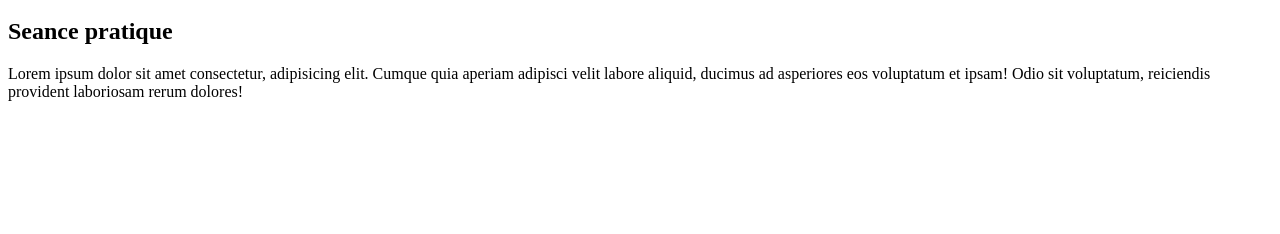
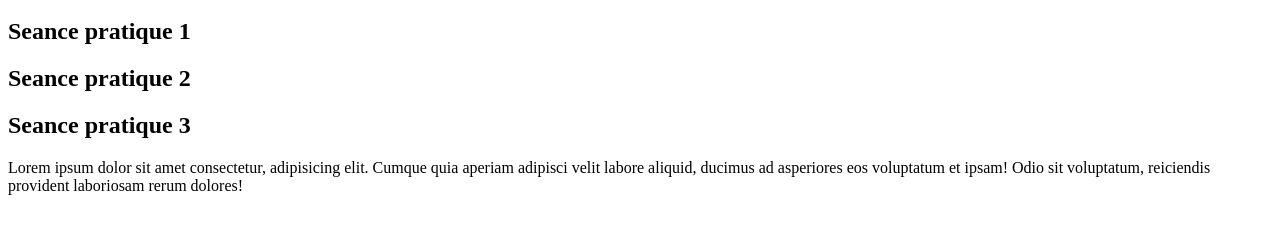
Before and after one commit to elietmsoft/seance, a plain HTML site: page index.html in a window 1280 px wide. Shown: the part 48-282 px from the top of the page. Drawn offline with Linux system fonts and the light colour scheme.

Commit message:
ajout h2

```diff
--- a/index.html
+++ b/index.html
@@ -8,7 +8,9 @@
 </head>
 <body>
     <h1>GIT GITHUB</h1>
-    <h2>Seance pratique</h2>
+    <h2>Seance pratique 1</h2>
+    <h2>Seance pratique 2</h2>
+    <h2>Seance pratique 3</h2>
     <p>Lorem ipsum dolor sit amet consectetur, adipisicing elit. Cumque quia aperiam adipisci velit labore aliquid, ducimus ad asperiores eos voluptatum et ipsam! Odio sit voluptatum, reiciendis provident laboriosam rerum dolores!</p>
 </body>
 </html>
```
